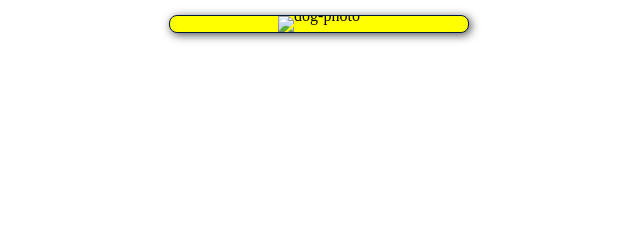
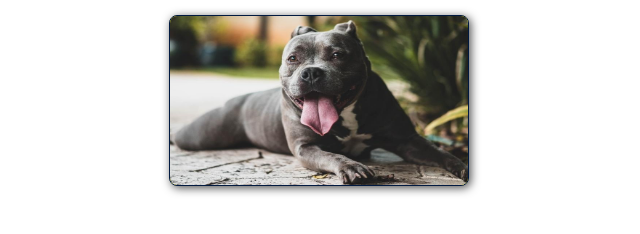
Before and after one commit to bhawley45/Web-Projects, a plain HTML site: page Affecting_Images_with_CSS/Photo_Package.html in a window 1280 px wide. Shown: the whole page, without its empty margins (321-961 px from the left). Drawn offline with Linux system fonts and the light colour scheme.

Commit message:
Fixed dog.jpg linking

```diff
--- a/Affecting_Images_with_CSS/CSS/Photo_Style.css
+++ b/Affecting_Images_with_CSS/CSS/Photo_Style.css
@@ -18,7 +18,7 @@ p {
     border-radius: 8px;
     /*padding: 1px;*/
     border: 1px solid #021a40;
-    background-color: #ff0;
+    background-color: rgb(243, 240, 50);
     box-shadow: 2px 2px 10px rgba(0, 0, 0, 0.7);
 }
 
--- a/Affecting_Images_with_CSS/Photo_Package.html
+++ b/Affecting_Images_with_CSS/Photo_Package.html
@@ -12,7 +12,7 @@
     <!-- Photo Container-->
     <div class="photo-container">
         <div class="photo">
-            <img src="../dog.jpg" alt="dog-photo">
+            <img src="../Other_Projects/dog.jpg" alt="dog-photo">
             <div class="photo-overlay">
                 <h3 class="white-head">Click to Enlarge</h3>
                 <p>We have several space launches departing daily!</p>
```
